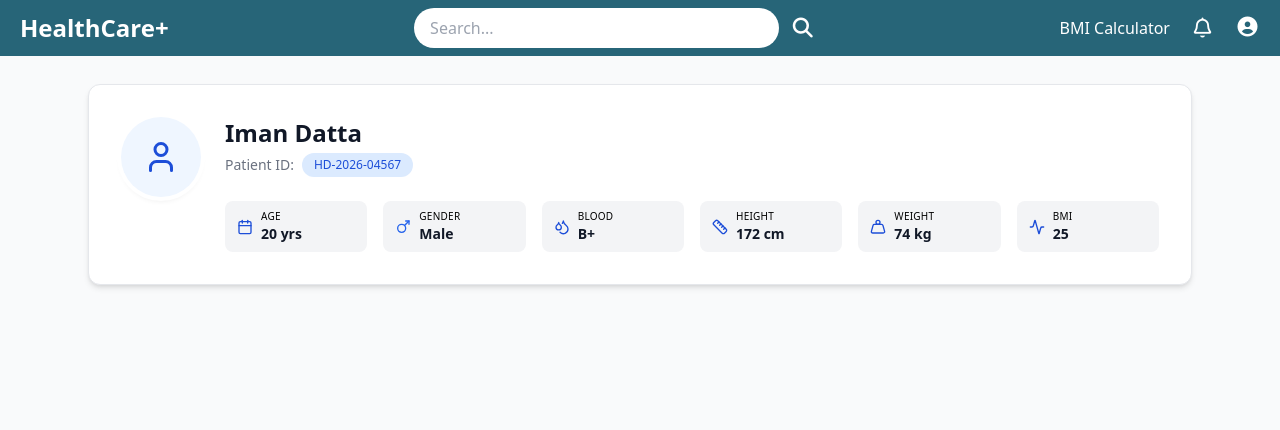
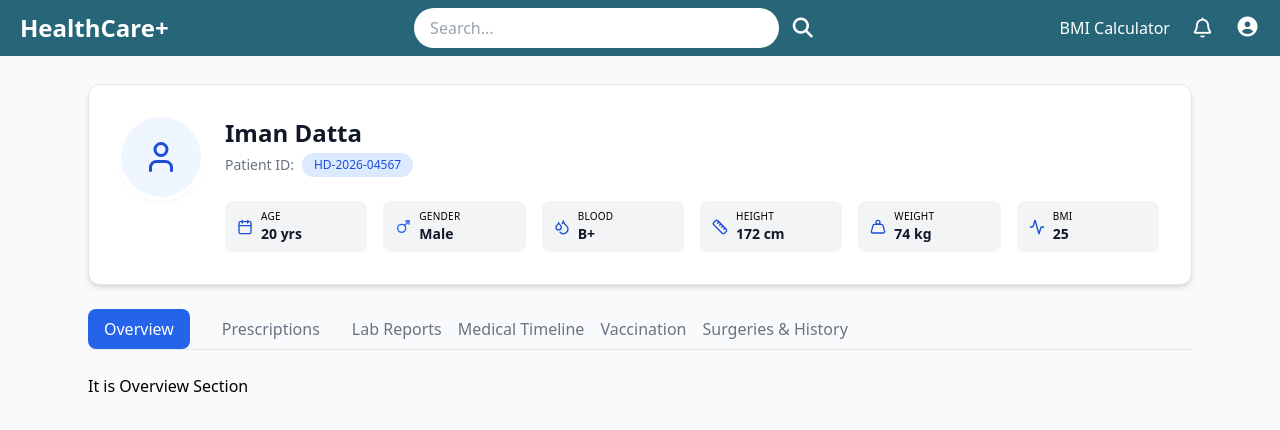
Before and after one commit to Health-Desk/HealthDesk-frontend, a React (Vite) app: page /medicalhistory in a window 1280 px wide. Shown: the top 430 px of the page. Built offline with nearby package versions, Linux system fonts and the light colour scheme.

Commit message:
Add Medical Report UI components with navigation and sections

```diff
--- a/src/components/medicalReport/Overview/OverviewSection.jsx
+++ b/src/components/medicalReport/Overview/OverviewSection.jsx
@@ -0,0 +1,7 @@
+function OverviewSection(){
+    return(
+        <h1>It is Overview Section</h1>
+    )
+}
+
+export default OverviewSection;
--- a/src/components/medicalReport/TabsNavigation.jsx
+++ b/src/components/medicalReport/TabsNavigation.jsx
@@ -0,0 +1,47 @@
+function TabsNavigation({ activeTab, setActiveTab }) {
+  return (
+    <div className="flex items-center gap-4 border-b mt-6">
+
+      <button
+        onClick={() => setActiveTab("overview")}
+        className={`px-4 py-2 rounded-lg transition ${
+          activeTab === "overview"
+            ? "bg-blue-600 text-white"
+            : "text-gray-500 hover:text-blue-600"
+        }`}
+      >
+        Overview
+      </button>
+
+      <button
+        onClick={() => setActiveTab("prescriptions")}
+        className={`px-4 py-2 rounded-lg transition ${
+          activeTab === "prescriptions"
+            ? "bg-blue-600 text-white"
+            : "text-gray-500 hover:text-blue-600"
+        }`}
+      >
+        Prescriptions
+      </button>
+
+      <button className="text-gray-500">
+        Lab Reports
+      </button>
+
+      <button className="text-gray-500">
+        Medical Timeline
+      </button>
+
+      <button className="text-gray-500">
+        Vaccination
+      </button>
+
+      <button className="text-gray-500">
+        Surgeries & History
+      </button>
+
+    </div>
+  );
+}
+
+export default TabsNavigation;
--- /dev/null
+++ b/src/components/medicalReport/prescriptions/PrescriptionsSection.jsx
@@ -0,0 +1,7 @@
+function PrescriptionsSection(){
+    return (
+        <h1>It is prescriptions Section</h1>
+    )
+}
+
+export default PrescriptionsSection;
--- a/src/pages/MedicalReport.jsx
+++ b/src/pages/MedicalReport.jsx
@@ -1,16 +1,24 @@
-import {
-  patientProfile,
-  //   lastVisit,
-  //   medications,
-  //   labResults
-} from "../data/mockMedicalData";
+import { patientProfile } from "../data/mockMedicalData";
+
+import { useState } from "react";
+
 import PatientHeader from "../components/medicalReport/PatientHeader";
+import TabsNavigation from "../components/medicalReport/TabsNavigation";
+import OverviewSection from "../components/medicalReport/overview/OverviewSection";
+import PrescriptionsSection from "../components/medicalReport/prescriptions/prescriptionsSection";
 
 function MedicalReport() {
+  const [activeTab, setActiveTab] = useState("overview");
+
   return (
     <div className="min-h-screen bg-gray-50 pt-5">
       <div className="max-w-6xl mx-auto px-6 py-2">
         <PatientHeader patientProfile={patientProfile} />
+        <TabsNavigation activeTab={activeTab} setActiveTab={setActiveTab} />
+        <div className="mt-6">
+          {activeTab === "overview" && <OverviewSection />}
+          {activeTab === "prescriptions" && <PrescriptionsSection />}
+        </div>
       </div>
     </div>
   );
```
